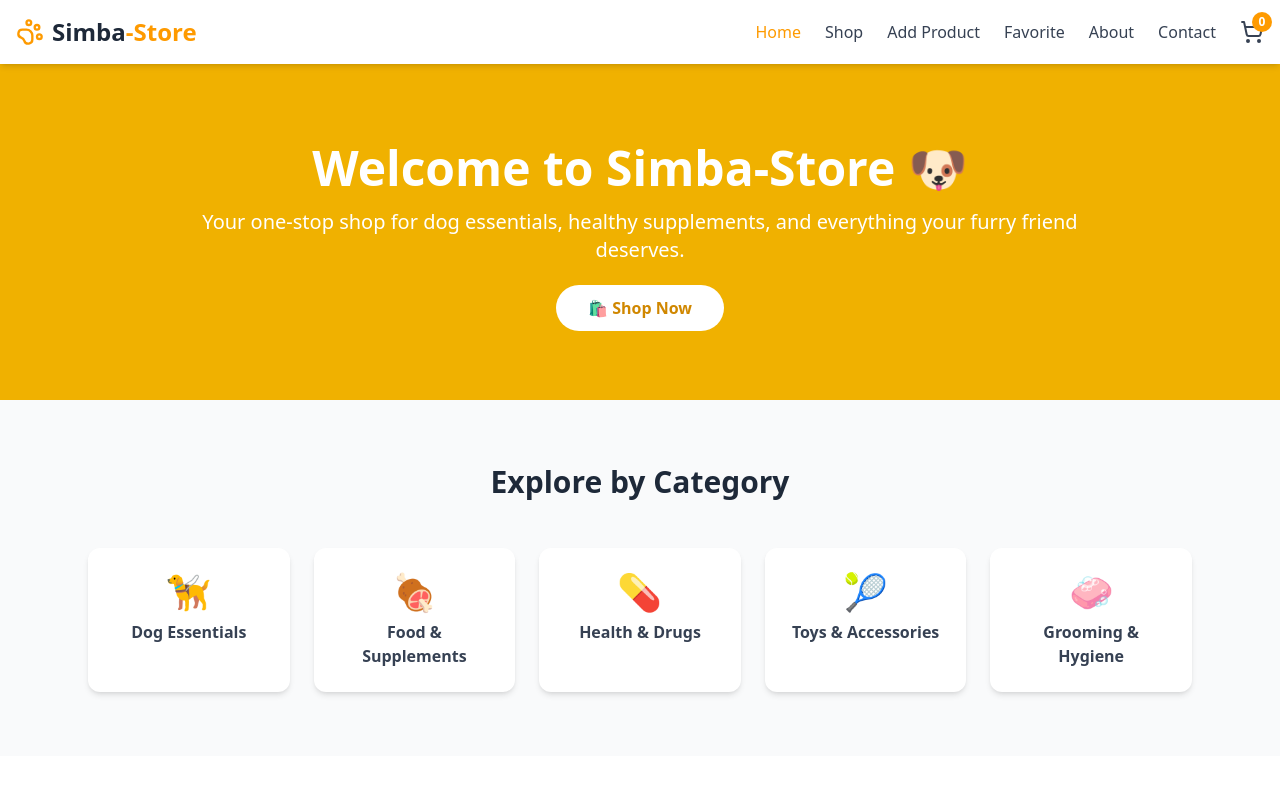
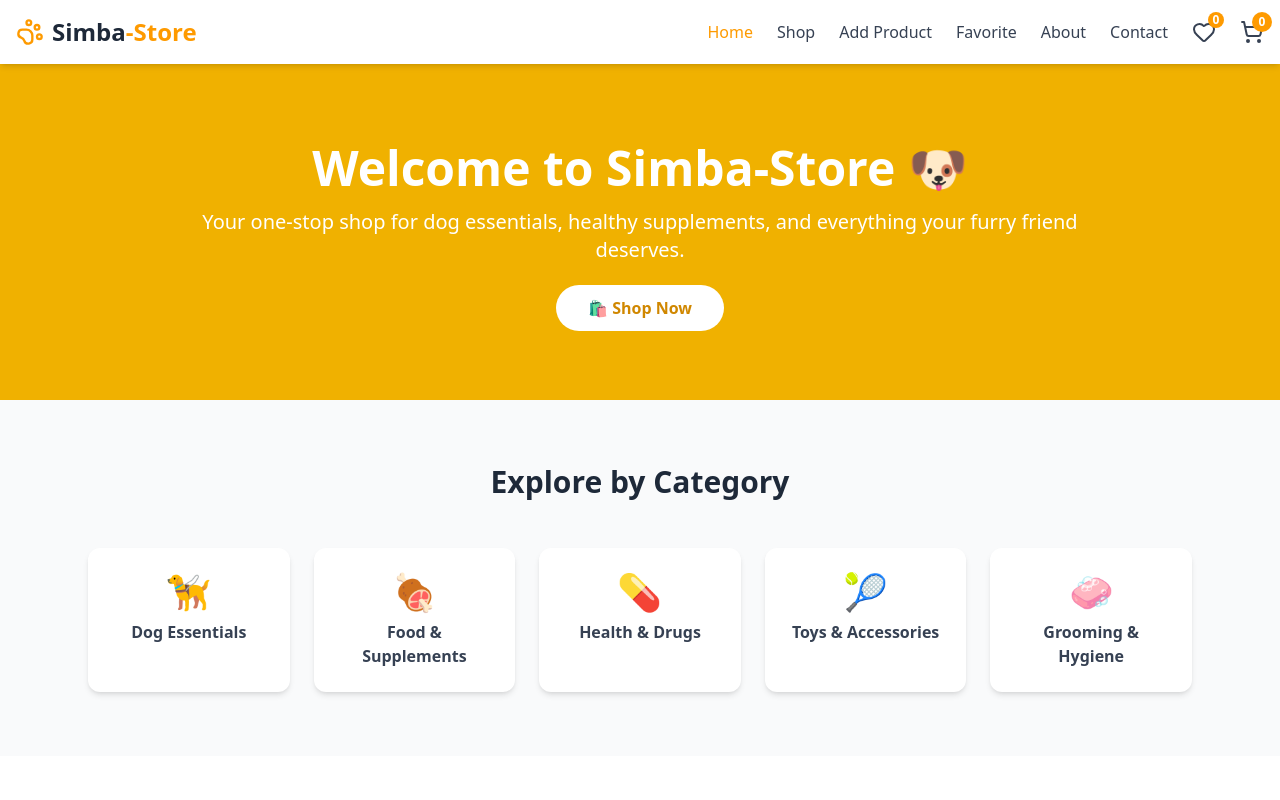
Before and after one commit to Empire688682/simba-store, a React (Vite) app: page / in a window 1280 px wide. Shown: the top 800 px of the page. Built offline with nearby package versions, Linux system fonts and the light colour scheme.

Commit message:
Add favorites link to Header component with count display

```diff
--- a/src/component/Header.jsx
+++ b/src/component/Header.jsx
@@ -1,12 +1,12 @@
 import React from "react";
 import { Link, NavLink } from "react-router-dom";
-import { ShoppingCart, PawPrint, Menu, X } from "lucide-react";
+import { ShoppingCart, PawPrint, Menu, X, Heart } from "lucide-react";
 import { useState } from "react";
 import { UseGlobalContext } from "./Context";
 import { navLinks } from "./data";
 
 const Header = () => {
-  const {cartItems} = UseGlobalContext()
+  const {cartItems, favorites} = UseGlobalContext()
   const [menuOpen, setMenuOpen] = useState(false);
 
   const toggleMenu = () => setMenuOpen(!menuOpen);
@@ -46,6 +46,15 @@ const Header = () => {
               {link.name}
             </NavLink>
           ))}
+          <Link
+            to="/favorite"
+            className="relative flex items-center text-gray-700 hover:text-amber-500"
+          >
+            <Heart size={24} />
+            <span className="absolute -top-2 -right-2 bg-amber-500 text-white text-xs font-bold rounded-full w-4 h-4 flex items-center justify-center">
+              {favorites.length}
+            </span>
+          </Link>
           <Link
             to="/cart"
             className="relative flex items-center text-gray-700 hover:text-amber-500"
```
